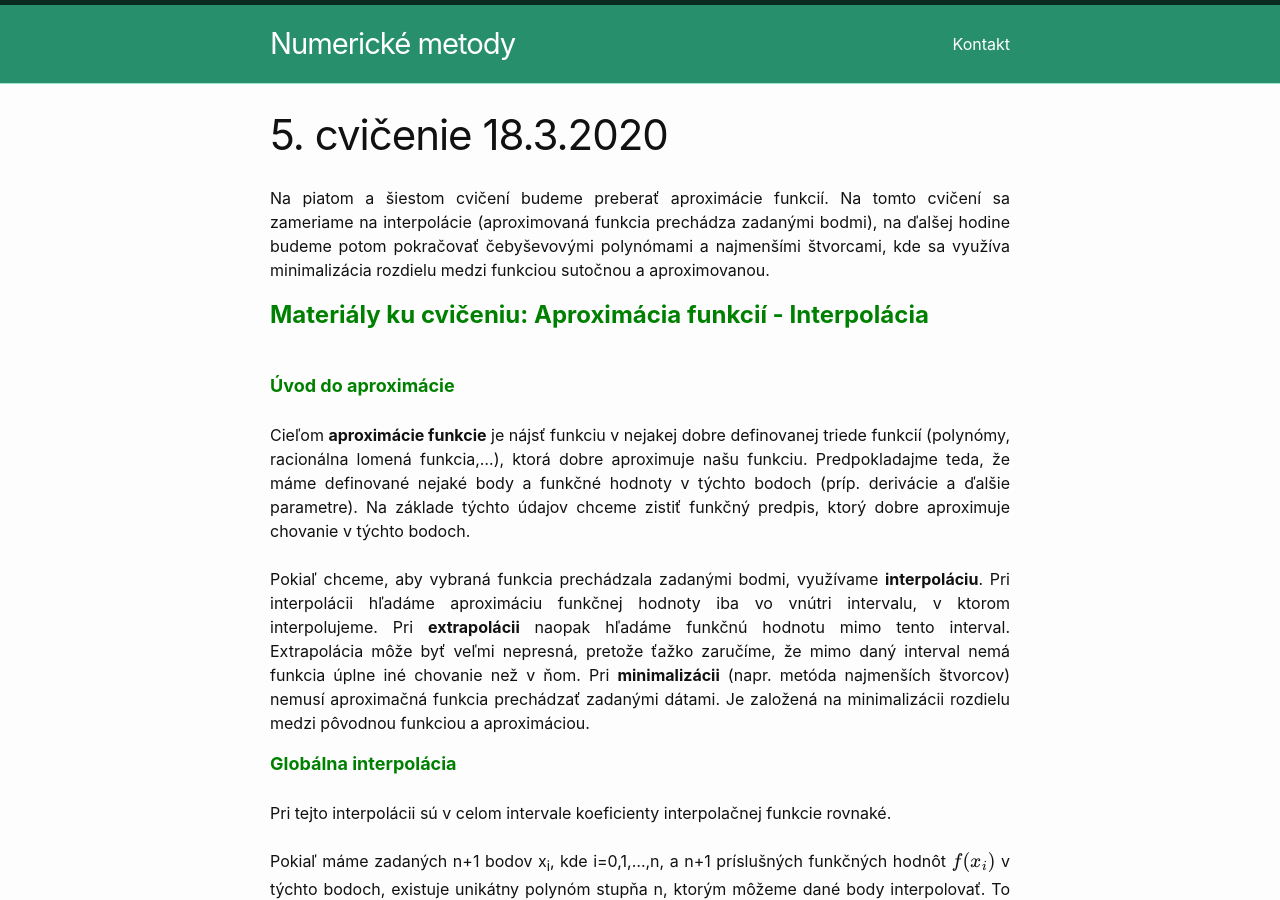
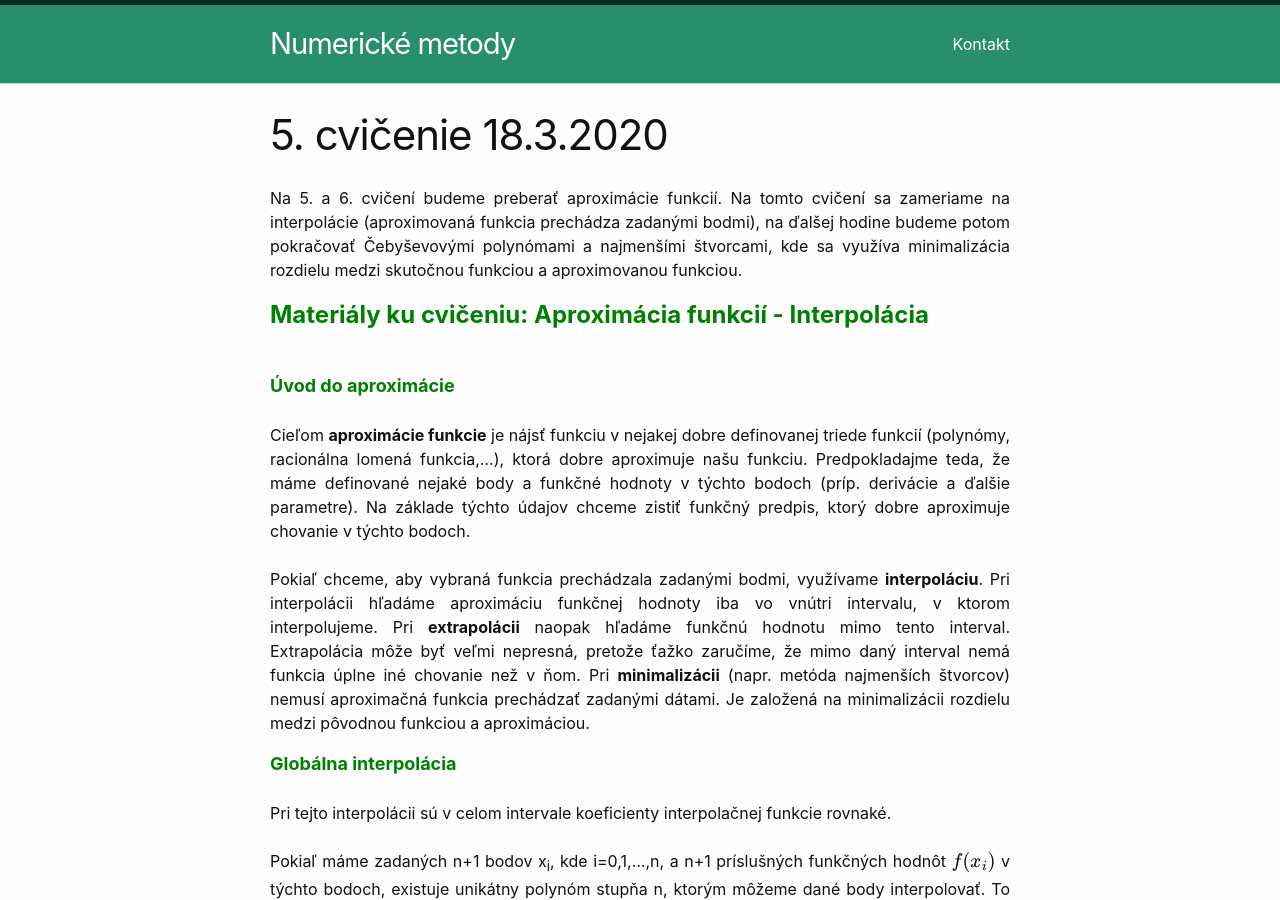
Before and after one commit to maslarova/maslarova.github.io, a Jekyll site: the page built from _posts/2021-03-18-cvicenie5.md, in a window 1280 px wide and 900 px high. Built offline with Jekyll 4.4.1, drawn with Linux system fonts in a browser that asks for light colours.

Commit message:
2021-03-18-cvicenie5.md

```diff
--- a/_posts/2021-03-18-cvicenie5.md
+++ b/_posts/2021-03-18-cvicenie5.md
@@ -72,7 +72,7 @@ Užitočné matlabovské príkazy:
 
 Dokument s výpočtom f(-1) v 1.úlohe + program z 2. úlohy mi zašlite v MS Teams do chatu.
 -->
-Na piatom a šiestom cvičení budeme preberať aproximácie funkcií. Na tomto cvičení sa zameriame na interpolácie (aproximovaná funkcia prechádza zadanými bodmi), na ďalšej hodine budeme potom pokračovať čebyševovými polynómami a najmenšími štvorcami, kde sa využíva minimalizácia rozdielu medzi funkciou sutočnou a aproximovanou.
+Na 5. a 6. cvičení budeme preberať aproximácie funkcií. Na tomto cvičení sa zameriame na interpolácie (aproximovaná funkcia prechádza zadanými bodmi), na ďalšej hodine budeme potom pokračovať Čebyševovými polynómami a najmenšími štvorcami, kde sa využíva minimalizácia rozdielu medzi skutočnou funkciou a aproximovanou funkciou.
 
 <font size="5">  <span style="color:green"><b>Materiály ku cvičeniu: Aproximácia funkcií - Interpolácia</b></span></font>
 <br />
```
